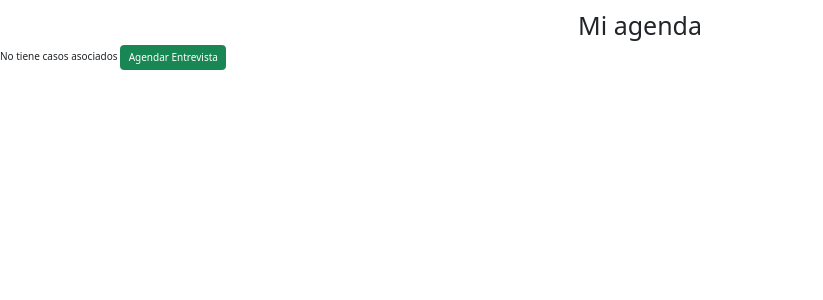
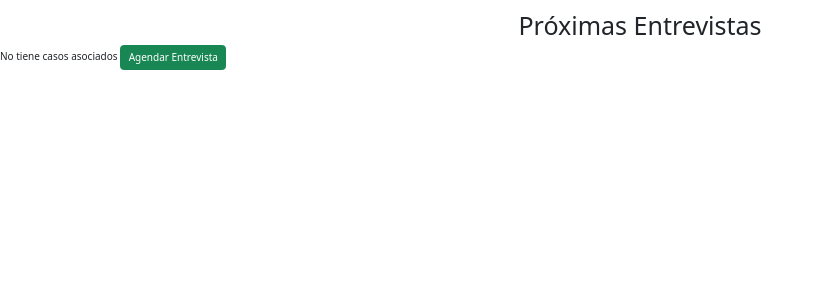
Before and after one commit to yulianaestrada/AburraCuida, a PHP site: page /agendaPsicologo.php in a window 1280 px wide. Shown: the part 80-380 px from the top of the page, without its empty margins (0-823 px from the left). Run offline with PHP 8.4, Linux system fonts and the light colour scheme; data that the repository does not hold is empty; some libraries are stand-ins or nearby versions.

```diff
--- a/views/agendaPsicologo.php
+++ b/views/agendaPsicologo.php
@@ -79,7 +79,7 @@ $numeroAleatorio = array_shift($numeros);
 <body>
   <p>
 
-    <center><h1>Mi agenda</h1></center>
+    <center><h1>Próximas Entrevistas</h1></center>
     <?php
 // Verificar si se ha enviado el formulario
 if ($_SERVER["REQUEST_METHOD"] == "POST") {
```
